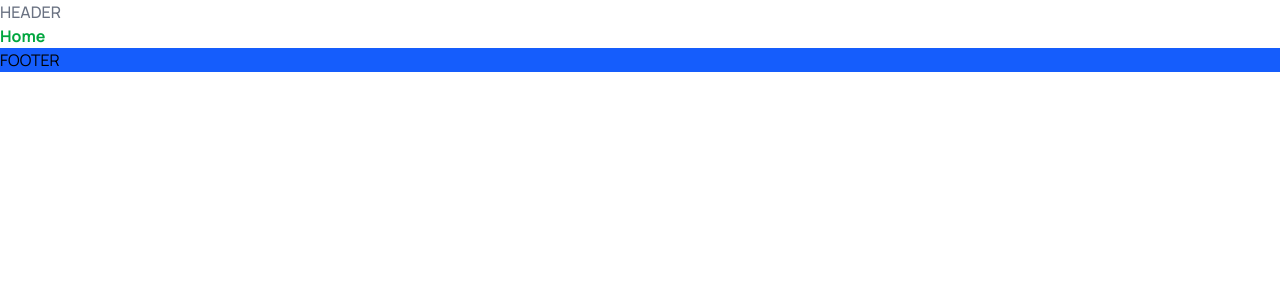
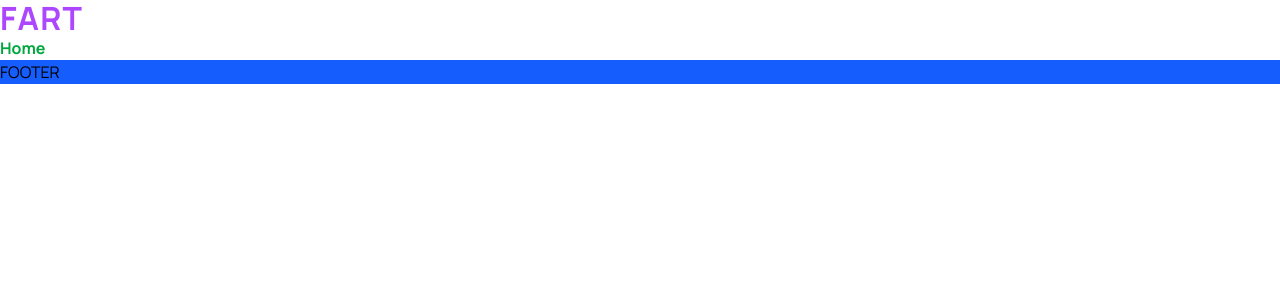
Before and after one commit to Striperoooo/ecommerce-app, a React (Vite) app: page / in a window 1280 px wide. Shown: the top 300 px of the page. Built offline with nearby package versions, Linux system fonts and the light colour scheme.

Commit message:
Add textColor prop to Typography and update Header
Introduces a 'textColor' prop to the Typography component for customizable text color. Updates Header to use Typography with the new color prop and adjusts its layout.

```diff
--- a/src/components/Header.tsx
+++ b/src/components/Header.tsx
@@ -1,8 +1,10 @@
+import Typography from "./ui/Typography"
+
 export default function Header() {
 
     return (
-        <div className="font-medium text-gray-500">
-            <h1 className="font-medium text-gray-500">HEADER </h1>
+        <div className="mx-auto font-medium text-gray-500">
+            <Typography variant="h3" textColor="text-purple-500">Fart</Typography>
         </div>
     )
 
--- a/src/components/ui/Typography.tsx
+++ b/src/components/ui/Typography.tsx
@@ -20,6 +20,7 @@ interface Props {
     variant?: Variant; // which design variant to use
     as?: ElementType; // optional override for the underlying tag
     className?: string; // additional classes to merge
+    textColor?: string
     children?: React.ReactNode; // content
 }
 
@@ -27,6 +28,7 @@ export default function Typography({
     variant = 'p',
     as,
     className = '',
+    textColor,
     children,
     ...props
 }: Props & React.HTMLAttributes<HTMLElement>) {
@@ -39,7 +41,7 @@ export default function Typography({
     const Tag = (as || defaultTag) as ElementType;
 
     return (
-        <Tag className={`${variantClass} ${className}`.trim()} {...props}>
+        <Tag className={`${variantClass} ${textColor} ${className}`.trim()} {...props}>
             {children}
         </Tag>
     );
```
